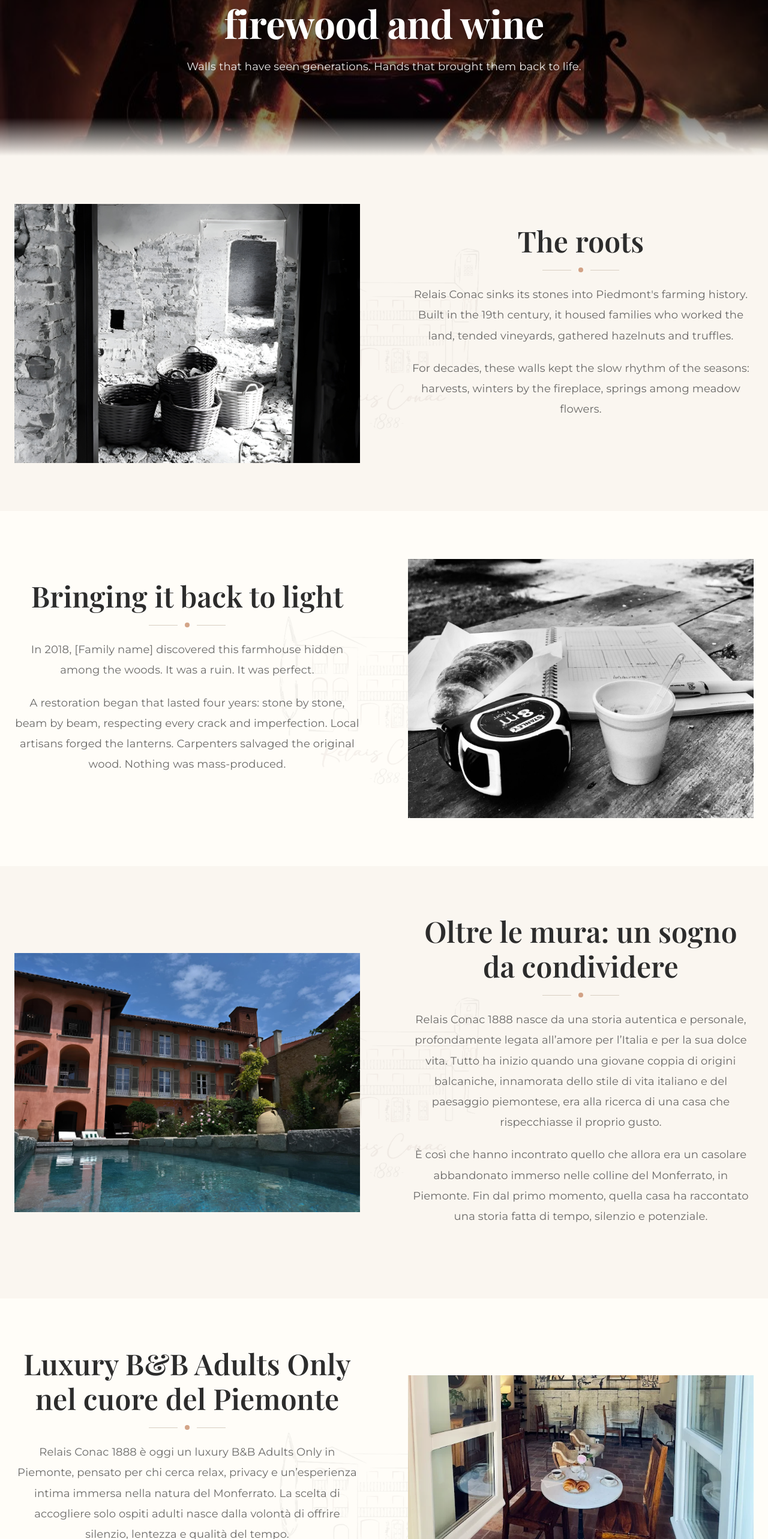
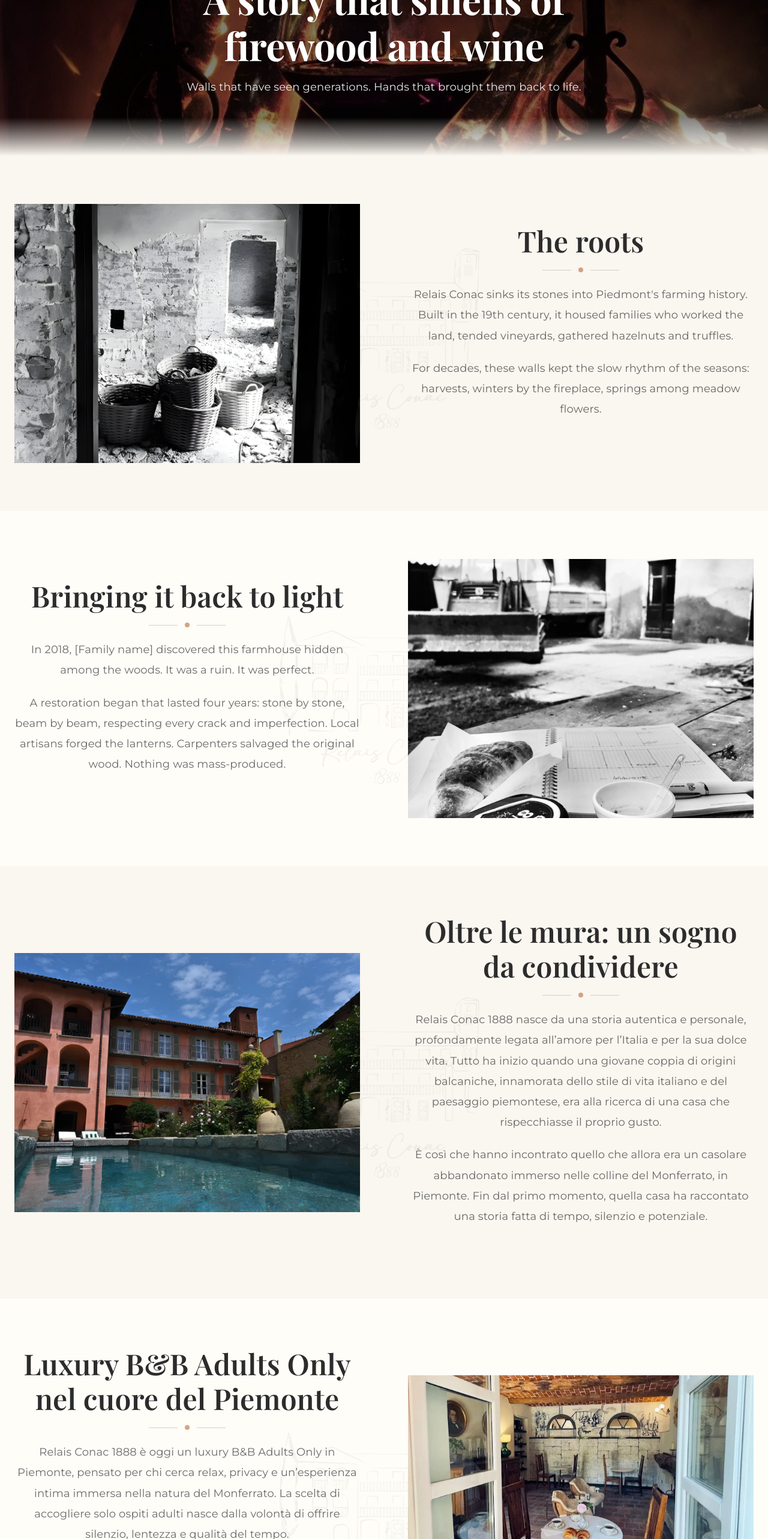
Before and after one commit to iTzRusso10/conac-3, a Next.js app: page /en/storia in a window 1280 px wide. Shown: the part 220-2786 px from the top of the page at 60% size. Built offline with nearby package versions, Linux system fonts and the light colour scheme; a web font is replaced by a local one.

Commit message:
Refactor code structure for improved readability and maintainability

```diff
--- a/src/app/[locale]/storia/page.tsx
+++ b/src/app/[locale]/storia/page.tsx
@@ -99,18 +99,6 @@
         logoSize="xl"
       >
         <div className="grid grid-cols-1 lg:grid-cols-2 gap-4 lg:gap-20 items-center">
-          {/* Text */}
-          {/* <div>
-              <h2 className="font-serif text-3xl md:text-4xl text-ferro mb-6">
-                {dictionary.story.rebirth.title}
-              </h2>
-              <div className="space-y-4 text-ferro/80 leading-relaxed">
-                <p>{dictionary.story.rebirth.p1}</p>
-                <p>{dictionary.story.rebirth.p2}</p>
-                <p>{dictionary.story.rebirth.p3}</p>
-              </div>
-            </div> */}
-
           <SectionTitle
             subtitleSize="text-[16px]"
             centered
@@ -126,7 +114,7 @@
               <Image
                 src="/images/storia/2.jpeg"
                 alt="Foto storica dettaglio pietra antica"
-                className="object-cover object-bottom w-full h-full"
+                className="object-cover object-center w-full h-full"
                 width={1000}
                 height={1000}
               />
@@ -191,7 +179,7 @@
           <div className="aspect-[4/3] bg-pietra italian-frame">
             <div className="w-full h-full flex items-center justify-center text-ferro/40">
               <Image
-                src="/images/storia/4.webp"
+                src="/images/storia/4.jpeg"
                 alt="Foto storica dettaglio pietra antica"
                 className="object-cover object-bottom w-full h-full"
                 width={1000}
--- a/src/components/ui/PageHero.tsx
+++ b/src/components/ui/PageHero.tsx
@@ -42,7 +42,7 @@
       {/* Content */}
       <div className="container h-100 relative z-10 py-12 md:py-16">
         <div
-          className={`flex flex-col ${alignClasses[align]} max-w-3xl ${
+          className={`flex h-full flex-col ${alignClasses[align]} max-w-3xl ${
             align === "center" ? "mx-auto" : ""
           }`}
         >
@@ -62,7 +62,7 @@
               initial={{ opacity: 0, y: 20 }}
               animate={{ opacity: 1, y: 0 }}
               transition={{ duration: 0.6, delay: 0.25 }}
-              className={`mt-4 text-lg md:text-xl font-body max-w-2xl ${
+              className={`mt-4 text-base! md:text-lg! font-body max-w-2xl ${
                 image ? "text-white/90! drop-shadow-md" : "text-ferro/70"
               } ${align === "center" ? "text-center" : ""}`}
             >
```
Also changed, not shown: public/images/storia/4.jpeg (added), public/images/storia/4.webp (deleted).
